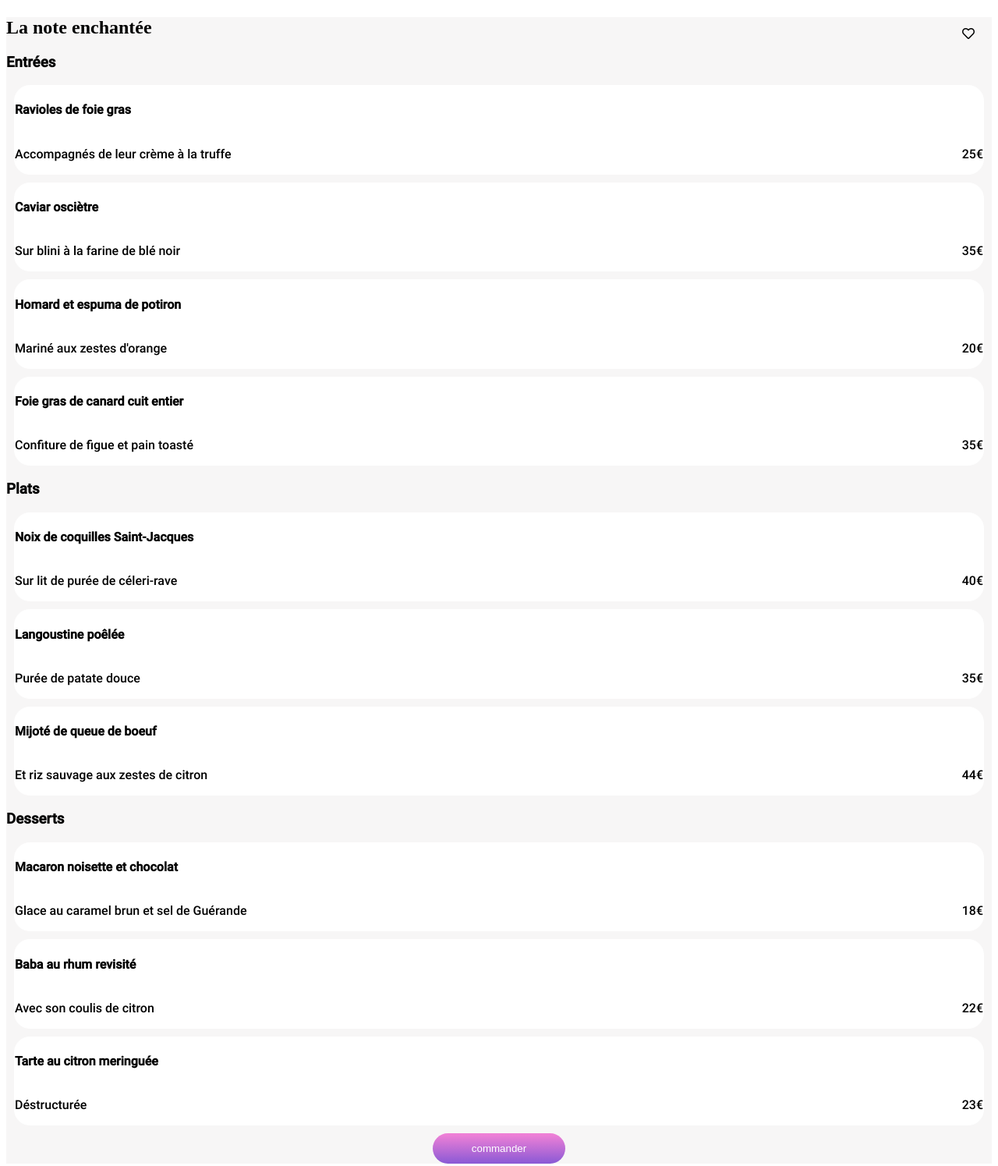
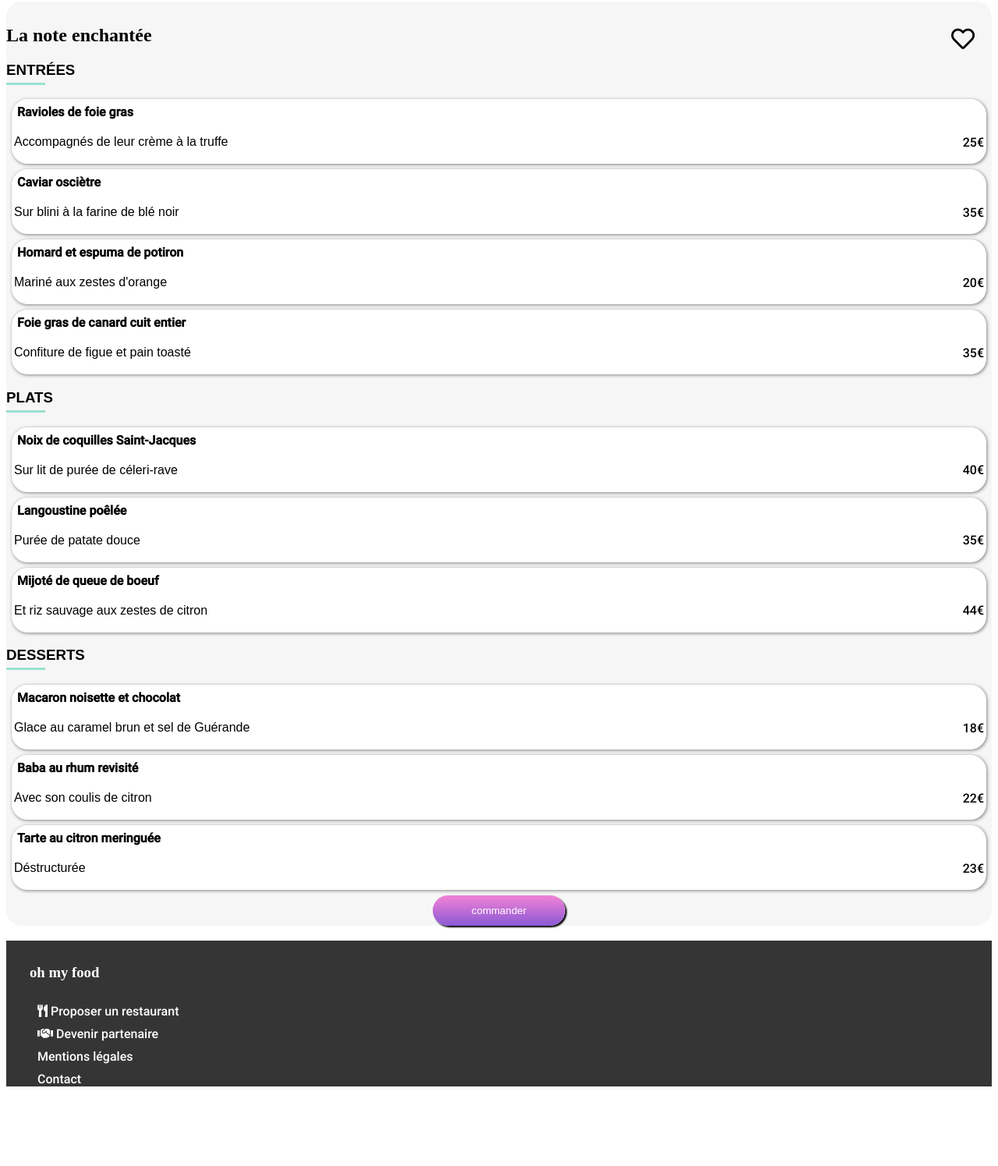
Before and after one commit to anthomandine/AnthonySanna_3_24092021, a plain HTML site: page menu2.html in a window 1280 px wide. Shown: the part 265-1760 px from the top of the page at 78% size. After the commit the page ends 1674 px from the top, so only its background shows below. Drawn offline with Linux system fonts and the light colour scheme; a web font is replaced by a local one.

Commit message:
ajustement css ( coeur, icon,  titre menu + bordure )

```diff
--- a/menu2.html
+++ b/menu2.html
@@ -21,81 +21,81 @@
 			<p><i class="far fa-heart"></i></p>
 		</div>
 		<section>
-			<h3>Entrées</h3>
+			<h3>ENTRÉES</h3>
 			<div class="choice">
 				<h4>Ravioles de foie gras</h4>
 				<div class="choice2">
 					<p>Accompagnés de leur crème à la truffe</p>
-					<p>25€</p>
+					<span>25€</span>
 				</div>
 			</div>
 			<div class="choice">
 				<h4>Caviar osciètre</h4>
 				<div class="choice2">
 					<p>Sur blini à la farine de blé noir</p>
-					<p>35€</p>
+					<span>35€</span>
 				</div>
 			</div>
 			<div class="choice">
 				<h4>Homard et espuma de potiron</h4>
 				<div class="choice2">
 					<p>Mariné aux zestes d'orange</p>
-					<p>20€</p>
+					<span>20€</span>
 				</div>
 			</div>
 			<div class="choice">
 				<h4>Foie gras de canard cuit entier</h4>
 				<div class="choice2">
 					<p>Confiture de figue et pain toasté</p>
-					<p>35€</p>
+					<span>35€</span>
 				</div>
 			</div>
 		</section>
 		<section>
-			<h3>Plats</h3>
+			<h3>PLATS</h3>
 			<div class="choice">
 				<h4>Noix de coquilles Saint-Jacques</h4>
 				<div class="choice2">
 					<p>Sur lit de purée de céleri-rave</p>
-					<p>40€</p>
+					<span>40€</span>
 				</div>
 			</div>
 			<div class="choice">
 				<h4>Langoustine poêlée</h4>
 				<div class="choice2">
 					<p>Purée de patate douce</p>
-					<p>35€</p>
+					<span>35€</span>
 				</div>
 			</div>
 			<div class="choice">
 				<h4>Mijoté de queue de boeuf</h4>
 				<div class="choice2">
 					<p>Et riz sauvage aux zestes de citron</p>
-					<p>44€</p>
+					<span>44€</span>
 				</div>
 			</div>
 		</section>
 		<section>
-			<h3>Desserts</h3>
+			<h3>DESSERTS</h3>
 			<div class="choice">
 				<h4>Macaron noisette et chocolat</h4>
 				<div class="choice2">
 					<p>Glace au caramel brun et sel de Guérande</p>
-					<p>18€</p>
+					<span>18€</span>
 				</div>
 			</div>
 			<div class="choice">
 				<h4>Baba au rhum revisité</h4>
 				<div class="choice2">
 					<p>Avec son coulis de citron</p>
-					<p>22€</p>
+					<span>22€</span>
 				</div>
 			</div>
 			<div class="choice">
 				<h4>Tarte au citron meringuée</h4>
 				<div class="choice2">
 					<p>Déstructurée</p>
-					<p>23€</p>
+					<span>23€</span>
 				</div>
 			</div>
 		</section>
--- a/style.css
+++ b/style.css
@@ -9,9 +9,6 @@
     font-family: 'Shrikhand';
     src: url('assets/font/Shrikhand/Shrikhand-Regular.ttf');
 }
-
-/*@media all and (max-width: 768px)
-{*/
 
 	html body
 	{
@@ -47,10 +44,17 @@
 	#button
 	{
 		background: linear-gradient(to bottom, rgb(238, 128, 214) 5%, rgb(138, 89, 213) 100%);
+		box-shadow: 2px 2px 2px black;
 		border-radius: 20px;
 	    padding: 14px;
 	    color: white;
 	    border: none;
+	}
+
+	#button:hover
+	{
+		box-shadow: 10px 5px 5px black;
+		opacity: 0.7;
 	}
 
 	nav p
@@ -59,13 +63,28 @@
 		background-color: rgb(247, 246, 246);
 		border-radius: 20px;
 		padding: 25px;
+	}
 
+	nav p:hover
+	{
+		background-color: rgba(138, 89, 213, 0.3);
 	}
 
 	nav i
 	{
 		padding-right: 10px;
 		padding-left: 5px;
+	}
+
+	nav .list
+	{
+		color: white;
+		border: solid rgb(138, 89, 213) 1px;
+		border-radius: 20px;
+		background-color: rgb(138, 89, 213);
+		padding: 2px 7px 2px 7px;
+		position: absolute;
+		left: 0px;
 	}
 
 	.secondSection figure img
@@ -83,9 +102,47 @@
 		box-shadow: 0px 0px 10px grey;
 	}
 
+	.secondSection #new, #new2
+	{
+		border: solid #99E2D0 1px;
+		background-color: #99E2D0;
+		width: max-content;
+		padding: 5px;
+		color: rgb(76, 150, 124);
+	}
+
+	.secondSection #new
+	{
+		position: absolute;
+		right: 80px;
+		top: 740px;
+	}
+
+	.secondSection #new2
+	{
+		position: absolute;
+		right: 80px;
+		top: 976px;
+	}
+
 	.secondSection figure i
 	{
-		margin-left: 100px;
+		position: absolute;
+    	right: 70px;
+    	font-size: 30px;
+    	opacity: 0.2;
+	}
+
+	.secondSection figure i:hover
+	{
+		color: rgb(138, 89, 213);
+		opacity: 1;
+
+	}
+
+	.secondSection figcaption
+	{
+		padding-left: 10px;
 	}
 
 	.secondSection .description
@@ -122,9 +179,3 @@
 	{
 		padding-top: 10px;
 	}
-
-
-
-
-
-/*}*/
--- a/styleMenu.css
+++ b/styleMenu.css
@@ -18,6 +18,16 @@ html body
 main
 {
     background-color: rgb(247, 246, 246);
+    padding-top: 10px;
+    border-radius: 20px;
+}
+
+main h3
+{
+    font-family: sans-serif;
+    border-bottom: solid #99E2D0 3px;
+    width: 50px;
+    padding-block-end: 5px;
 }
 
 header #logo
@@ -39,6 +49,7 @@ header #headerImg
     position: absolute;
     right: 30px;
     top: 300px;
+    font-size: 30px;
 }
 
 #title
@@ -54,7 +65,14 @@ header #headerImg
     background-color: white;
     border: solid white 1px;
     border-radius: 20px;
-    margin: 10px;
+    margin: 7px;
+    padding: 2px;
+    box-shadow: 1px 1px 4px grey;
+}
+
+.choice h4
+{
+    margin: 4px;
 }
 
 .choice2
@@ -63,18 +81,32 @@ header #headerImg
     flex-direction: row;
     flex-wrap: wrap;
     justify-content: space-between;
+    align-items: center
+}
+
+.choice2 p
+{
+    font-weight: lighter;
+    font-family: sans-serif;
 }
 
 
 #button
 {
     background: linear-gradient(to bottom, rgb(238, 128, 214) 5%, rgb(138, 89, 213) 100%);
+    box-shadow: 2px 2px 2px black;
     border-radius: 20px;
     padding: 12px 50px;
     color: white;
     border: none;
     display: block;
     margin: auto;
+}
+
+#button:hover
+{
+    box-shadow: 10px 5px 5px black;
+    opacity: 0.7;
 }
 
 footer
```
Also changed, not shown: index.html (+21 -7 lines), menu1.html (+12 -12 lines), menu3.html (+12 -12 lines), menu4.html (+13 -13 lines).
